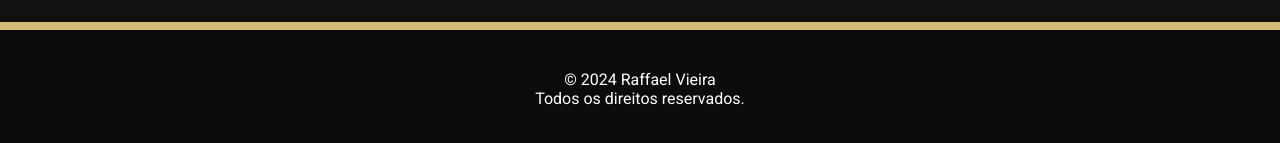
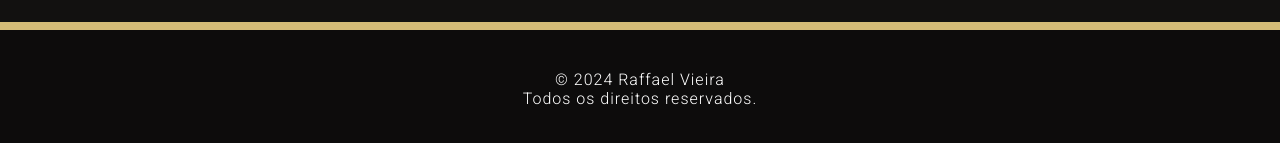
Before and after one commit to rapinadescolado/a-sombra-sa, a plain HTML site: page index.html in a window 1280 px wide. Shown: the part 749-892 px from the top of the page. Drawn offline with Linux system fonts and the light colour scheme.

Commit message:
Ajuste do disclaimer

```diff
--- a/style.css
+++ b/style.css
@@ -143,4 +143,6 @@ footer p {
     margin-top: 5vh;
     color: var(--text2);
     text-align: center;
+    letter-spacing: 1px;
+    font-weight: 300;
 }
```
